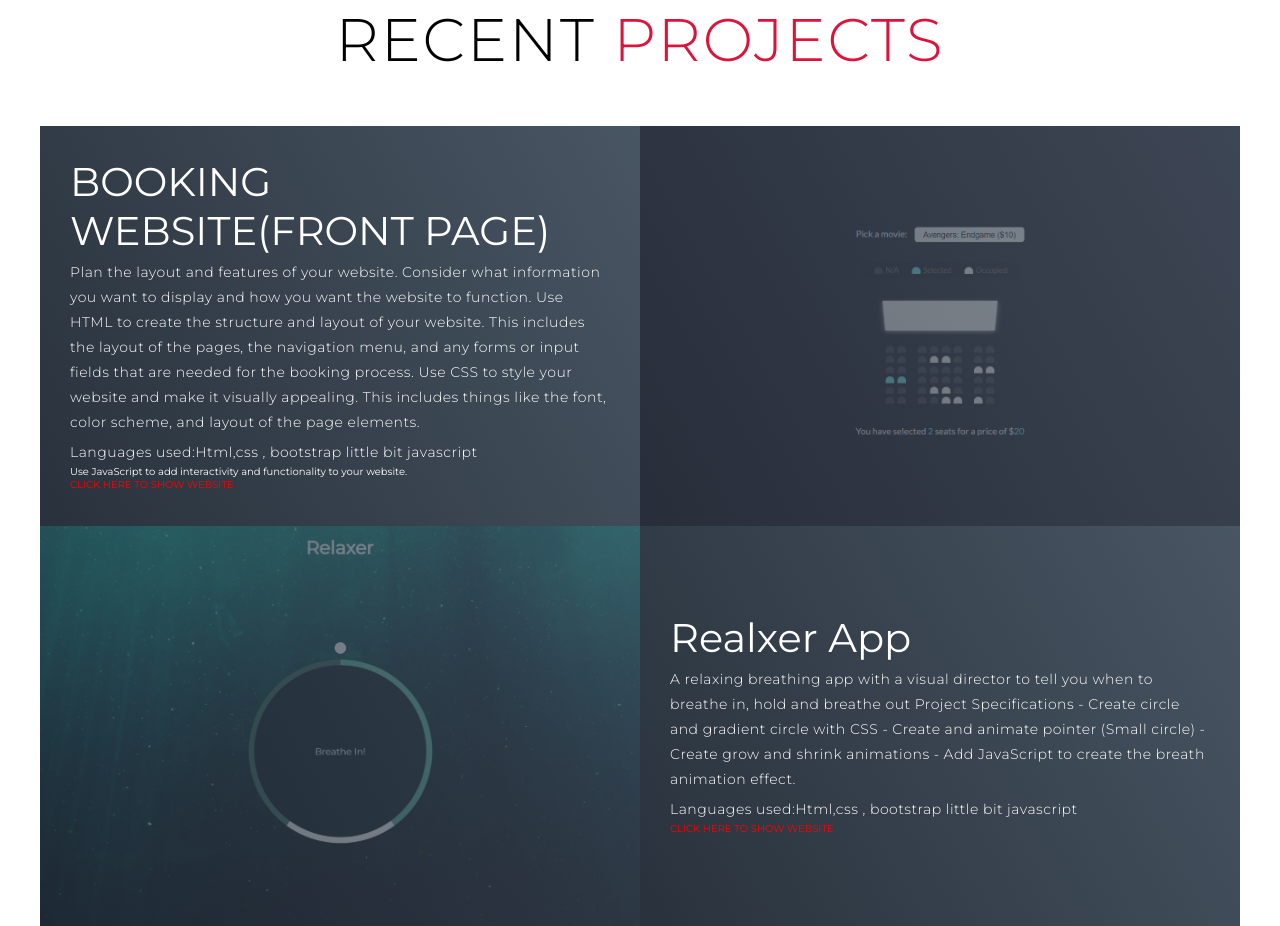
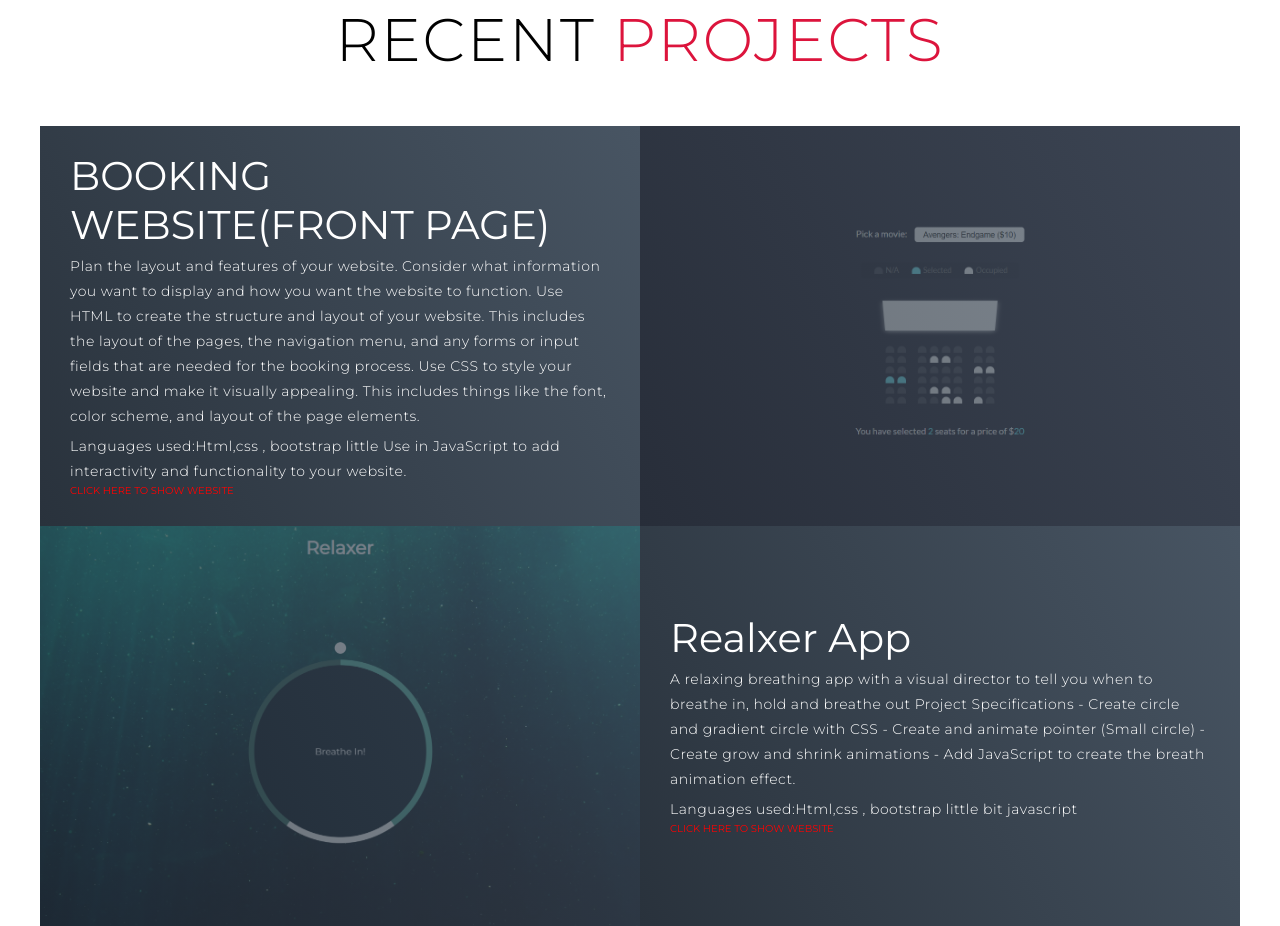
Before and after one commit to JINTO14/PORTFOLIO, a plain HTML site: page index.html in a window 1280 px wide. Shown: the part 1817-2743 px from the top of the page. Drawn offline with Linux system fonts and the light colour scheme.

Commit message:
Update index.html

```diff
--- a/index.html
+++ b/index.html
@@ -97,10 +97,10 @@
               Use CSS to style your website and make it visually appealing. This includes things like the font, color
               scheme, and layout of the page elements.
             <p>
-              Languages used:Html,css , bootstrap little bit javascript
+              Languages used:Html,css , bootstrap little  Use in JavaScript to add interactivity and functionality to your website.
             </p>
 
-              Use JavaScript to add interactivity and functionality to your website.
+
               <a style="color:red" href="https://jinto14.github.io/Booking-website/">CLICK HERE TO SHOW WEBSITE</a>
             </p>
           </div>
```
